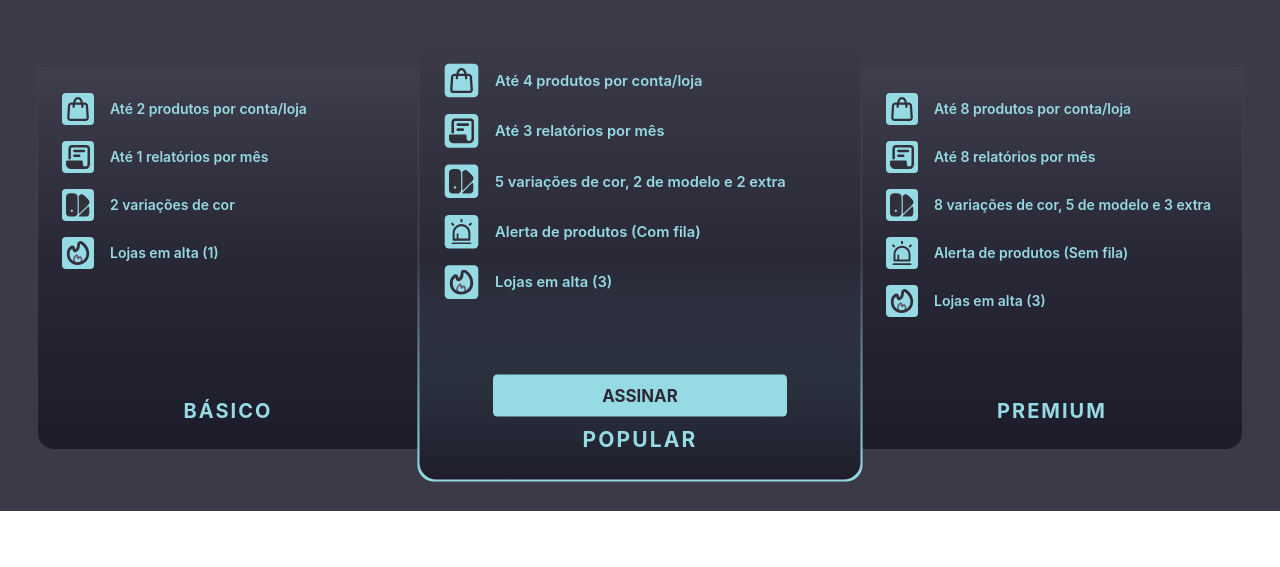
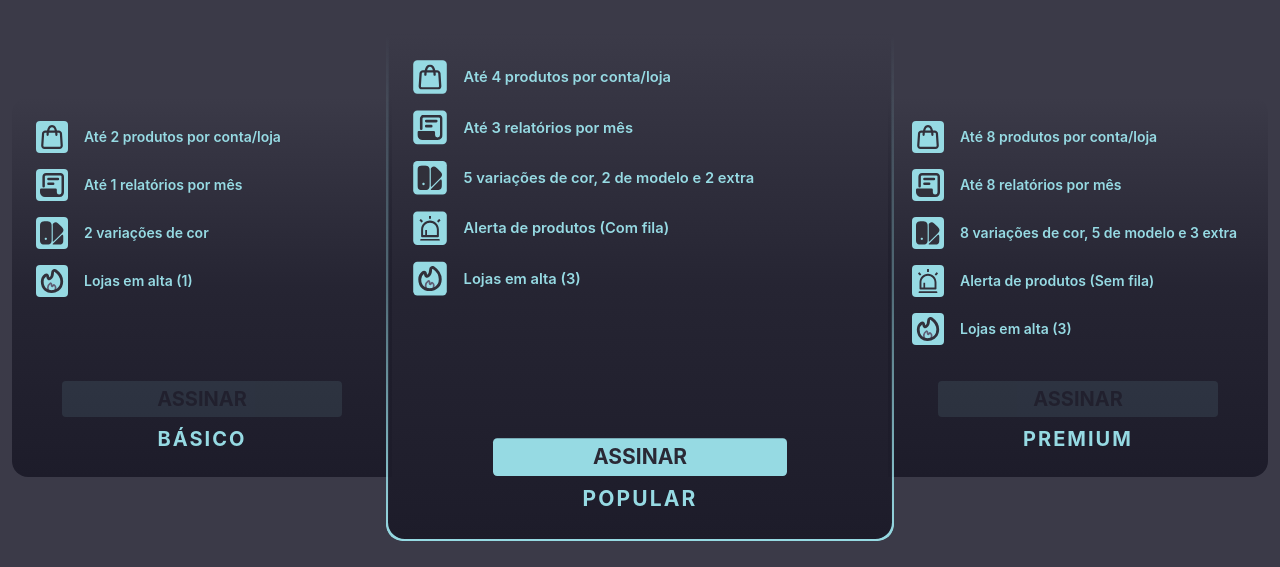
Before and after one commit to lopinims1/ANS-projeto.sa, a React (Vite) app in the folder frontend/: page / in a window 1280 px wide. Shown: the part 1191-1758 px from the top of the page. Before the commit the page ends 1702 px from the top, so only its background shows below. Built offline with nearby package versions, Linux system fonts and the light colour scheme; a web font is replaced by a local one.

Commit message:
Atualizações basiquinhas dos games

```diff
--- a/frontend/src/index.css
+++ b/frontend/src/index.css
@@ -5,15 +5,15 @@
 
 @layer base {
 
- * {
+  * {
     margin: 0;
     padding: 0;
     box-sizing: border-box;
     outline: none;
   }
- }
+}
 
- @layer utilities {
+@layer utilities {
   .sansation {
     font-family: 'Sansation', sans-serif;
   }
@@ -76,4 +76,28 @@
     transition: all 0.3s ease;
   }
 
- }
+.border-gradient {
+  position: relative;
+  border: none;
+}
+
+.border-gradient::before {
+  content: '';
+  position: absolute;
+  inset: -2px;
+  border-radius: inherit; /* herda o rounded-2xl */
+  padding: 3px;
+  background: linear-gradient(to top, #96DAE3, #96dae362 , transparent);
+  -webkit-mask:
+    linear-gradient(#fff 0 0) content-box,
+    linear-gradient(#fff 0 0);
+  -webkit-mask-composite: xor;
+  mask:
+    linear-gradient(#fff 0 0) content-box,
+    linear-gradient(#fff 0 0);
+  mask-composite: exclude;
+  z-index: -1;
+}
+
+
+}
--- a/frontend/src/screens/Home.jsx
+++ b/frontend/src/screens/Home.jsx
@@ -8,6 +8,7 @@ export default function Home() {
         { image: "Lupa", link: "/search", active: false },
         { image: "Home", link: "/home", active: true },
         { image: "Settings", link: "/settings", active: false },
+        { image: "Cart", link: "/cart", active: false },
     ];
 
     const [asideIconsActive, setAsideIconsActive] = useState(asideIcons);
@@ -267,7 +268,7 @@ export default function Home() {
                         </div>
 
                         {/* Card Gráfico */}
-                        <div className="bg-[#31303A] text-[#31303A] flex flex-col font-medium rounded-lg shadow-[4px_9px_20px_rgba(0,0,0,0.30)] pt-2 pb-3 px-2 min-w-64 flex-[2]">
+                        <div className="bg-[#31303A] text-[#31303A] flex flex-col font-medium rounded-lg shadow-[4px_9px_20px_rgba(0,0,0,0.30)] pt-2 pb-3 px-2 min-w-64 flex-2">
                             <div className="flex justify-between items-start flex-wrap gap-2">
                                 <div className="flex gap-0.5">
                                     <span className="bg-[#5E5991] cursor-pointer rounded-l-[3px] text-[#E5E3FF] px-1.5 py-0.5 text-sm">Visualizações</span>
--- a/frontend/src/screens/Menu.jsx
+++ b/frontend/src/screens/Menu.jsx
@@ -182,19 +182,14 @@ export default function Menu() {
                     {infoPlans.map((plan) => (
                         <div
                             key={plan.title}
-                            style={{
-                                background: plan.popular ? 'linear-gradient(to top, #96DAE3, #3f3e4d, transparent)' : 'linear-gradient(to bottom, #3f3e4d, transparent)',
-                                padding: '2px',
-                                borderRadius: plan.popular ? '1rem' : '',
-                            }}
-                            className={`transition-all duration-300 ${plan.popular ? 'scale-105 ' : ''}`}
-                        >
-                            <div className={`flex flex-col justify-between p-6 bg-linear-to-t from-[#1D1C2A] via-[#1d1c2aa1] to-transparent
-                            ${plan.popular ? 'min-h-105 w-105 rounded-2xl' : 'min-h-95 w-95'} ${plan.premium ? 'rounded-r-2xl' : ''} ${plan.basic ? 'rounded-l-2xl' : ''}`}
+                            className={`transition-all duration-300  ${plan.popular ? 'scale-105' : ''}`}>
+
+                            <div className={`flex flex-col justify-between p-6 bg-linear-to-t from-[#1D1C2A] via-[#1d1c2ab6] to-transparent
+                            ${plan.popular ? 'min-h-120 w-120 rounded-b-2xl border-gradient' : 'min-h-95 w-95'} ${plan.premium ? 'rounded-r-2xl' : ''} ${plan.basic ? 'rounded-l-2xl' : ''}`}
                             >
                                 <ul className='flex flex-col gap-4 mb-6'>
                                     {plan.infos.map((info, i) => (
-                                        <li key={i} className='flex items-center gap-4 text-sm text-[#96DAE3]'>
+                                        <li key={i} className={`flex items-center gap-4  text-sm text-[#96DAE3]`}>
                                             <div className='flex items-center justify-center bg-[#96DAE3] rounded-sm p-1'>
                                                 <img src={planIcons[info.image]} alt={info.image} className='w-6 h-6' />
                                             </div>
@@ -206,8 +201,8 @@ export default function Menu() {
                                 <div className='flex flex-col items-center gap-2 mt-auto'>
                                     {plan && (
                                         <a href={plan.link}
-                                            className={`w-70 text-center bg-[#96DAE3] text-[#2a2935] font-bold py-2 rounded-sm duration-600 transition-all ease-in-out
-                                                ${plan.popular ? 'opacity-100' : 'opacity-0 hover:opacity-100'}`}>
+                                            className={`w-70 text-center text-xl bg-[#96DAE3] text-[#2a2935] font-bold py-1 rounded-sm duration-400 transition-all ease-in-out
+                                                ${plan.popular ? 'opacity-100 hover:opacity-70' : 'opacity-10 hover:opacity-100'}`}>
                                             {plan.btn}
                                         </a>
                                     )}
--- a/frontend/src/screens/Search.jsx
+++ b/frontend/src/screens/Search.jsx
@@ -263,6 +263,7 @@ export default function Search() {
     { image: "Lupa", link: "/search", active: true },
     { image: "Home", link: "/home", active: false },
     { image: "Settings", link: "/settings", active: false },
+    { image: "Cart", link: "/cart", active: false },
   ];
 
   const [asideIconsActive, setAsideIconsActive] = useState(asideIcons);
```
Also changed, not shown: frontend/public/Cart.svg (added).
